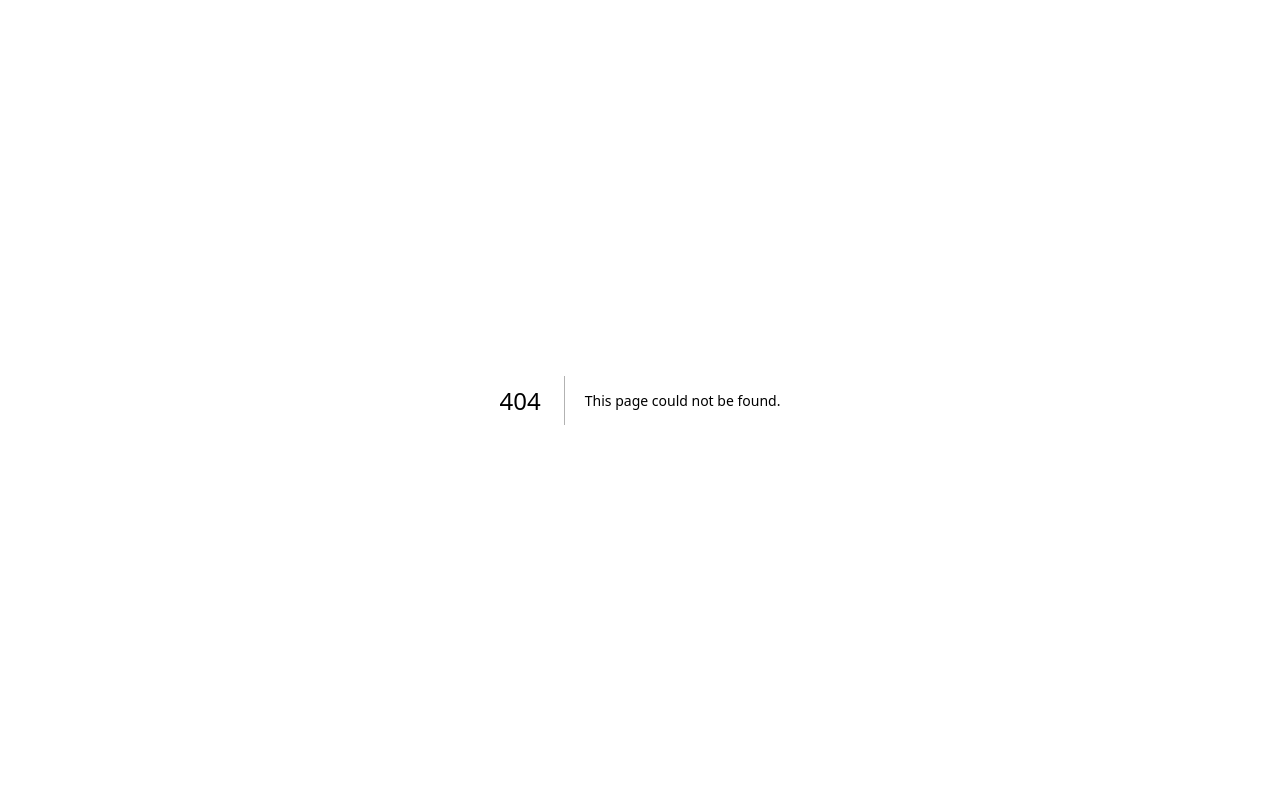
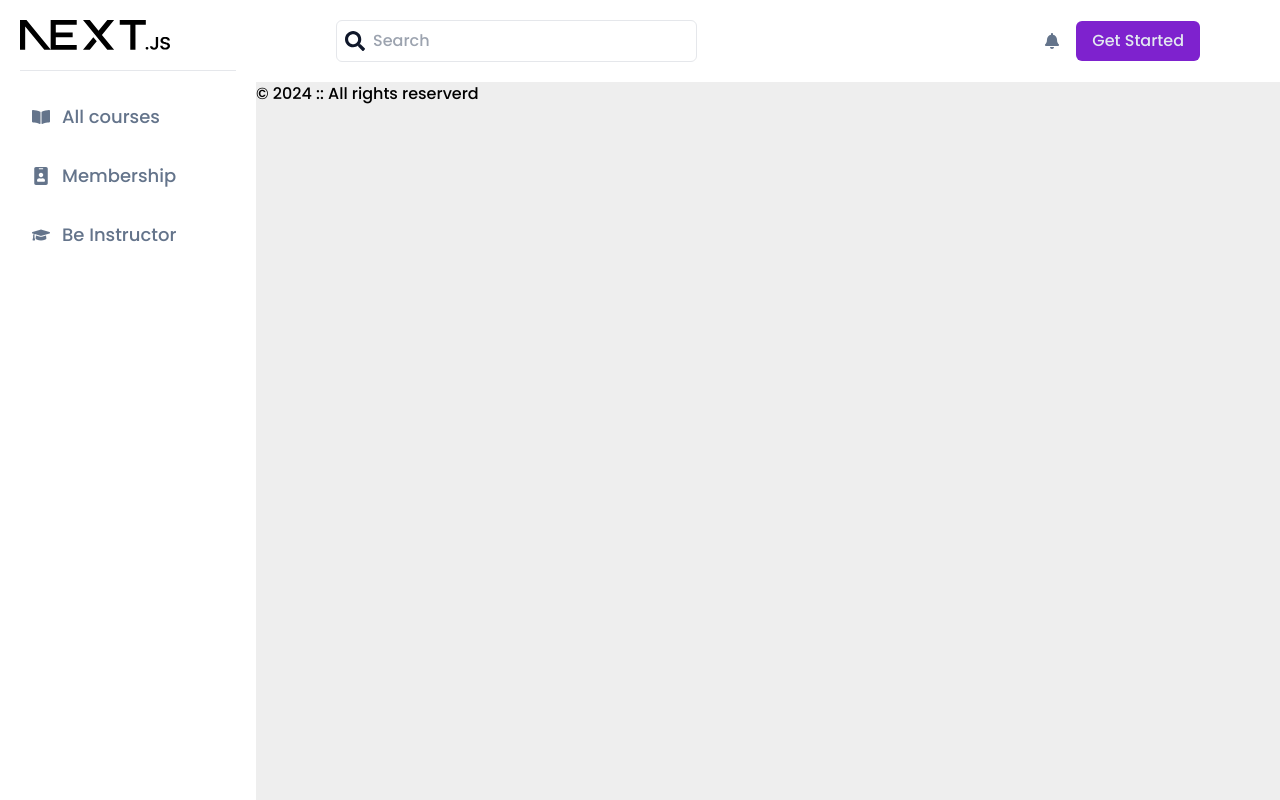
Before and after one commit to PhilipOyelegbin/kodashub, a Next.js app: page /courses in a window 1280 px wide. Before the commit this address had no page. Built offline with nearby package versions, Linux system fonts and the light colour scheme.

Commit message:
sidebar and header created

```diff
--- /dev/null
+++ b/app/(router)/_components/Footer.jsx
@@ -0,0 +1,7 @@
+
+export default function Footer() {
+    const year = new Date().getFullYear();
+  return (
+    <footer>&copy; {year} :: All rights reserverd</footer>
+  )
+}
--- /dev/null
+++ b/app/(router)/_components/Header.jsx
@@ -0,0 +1,17 @@
+import { FaBell, FaSearch } from "react-icons/fa";
+
+
+export default function Header() {
+  return (
+    <header className='flex justify-between items-center p-5 lg:px-20 bg-white text-slate-900'>
+        <div className="flex gap-2 items-center border rounded-md p-2">
+            <FaSearch className="h-5 w-5"/>
+            <input type='text' placeholder='Search' className='bg-white text-slate-900 outline-none'/>
+        </div>
+        <div className="flex items-center gap-4">
+            <FaBell className="text-slate-500"/>
+            <button className="btn">Get Started</button>
+        </div>
+    </header>
+  )
+}
--- /dev/null
+++ b/app/(router)/_components/Sidebar.jsx
@@ -0,0 +1,27 @@
+import Image from 'next/image'
+import {FaBookOpen, FaGraduationCap, FaIdBadge} from 'react-icons/fa'
+
+export default function Sidebar() {
+    const menu = [
+        {id: 1, name: "All courses", icon: <FaBookOpen/>},
+        {id: 2, name: "Membership", icon: <FaIdBadge/>},
+        {id: 3, name: "Be Instructor", icon: <FaGraduationCap/>},
+    ]
+
+  return (
+    <aside className='p-5 h-svh bg-white'>
+        <Image src="/next.svg" width={150} height={100} alt="logo"/>
+
+        <hr className='mt-5'/>
+
+        <div className='mt-5'>
+            {menu.map(item => (
+                <div key={item.id} className='flex gap-3 items-center mt-2 p-3 text-[18px] text-slate-500 cursor-pointer hover:bg-purple-700 hover:text-slate-200 ease-in-out duration-300 rounded-md'>
+                    {item.icon}
+                    <h4>{item.name}</h4>
+                </div>
+            ))}
+        </div>
+    </aside>
+  )
+}
--- /dev/null
+++ b/app/(router)/courses/page.js
@@ -0,0 +1,12 @@
+import React from 'react'
+
+function CoursePage() {
+  return (
+    <section className='grid'>
+      <div></div>
+      <div></div>
+    </section>
+  )
+}
+
+export default CoursePage
--- /dev/null
+++ b/app/(router)/layout.js
@@ -0,0 +1,20 @@
+import Footer from "./_components/Footer"
+import Header from "./_components/Header"
+import Sidebar from "./_components/Sidebar"
+
+function layout({children}) {
+  return (
+    <main>
+      <div className="sm:w-64 sm:block hidden fixed">
+        <Sidebar/>
+      </div>
+      <div className="ml-64">
+        <Header/>
+        {children}
+        <Footer/>
+      </div>
+    </main>
+  )
+}
+
+export default layout
--- a/app/globals.css
+++ b/app/globals.css
@@ -14,10 +14,14 @@
 
 body {
   color: rgb(var(--foreground-rgb));
+  background: #eee;
 }
 
 @layer utilities {
   .text-balance {
     text-wrap: balance;
   }
+  .btn {
+    @apply bg-purple-700 text-slate-200 hover:bg-purple-600 py-2 px-4 rounded-md;
+  }
 }
```
Also changed, not shown: package.json (+5 -4 lines), 2 other files (tests, documents, lock files or other folders).
